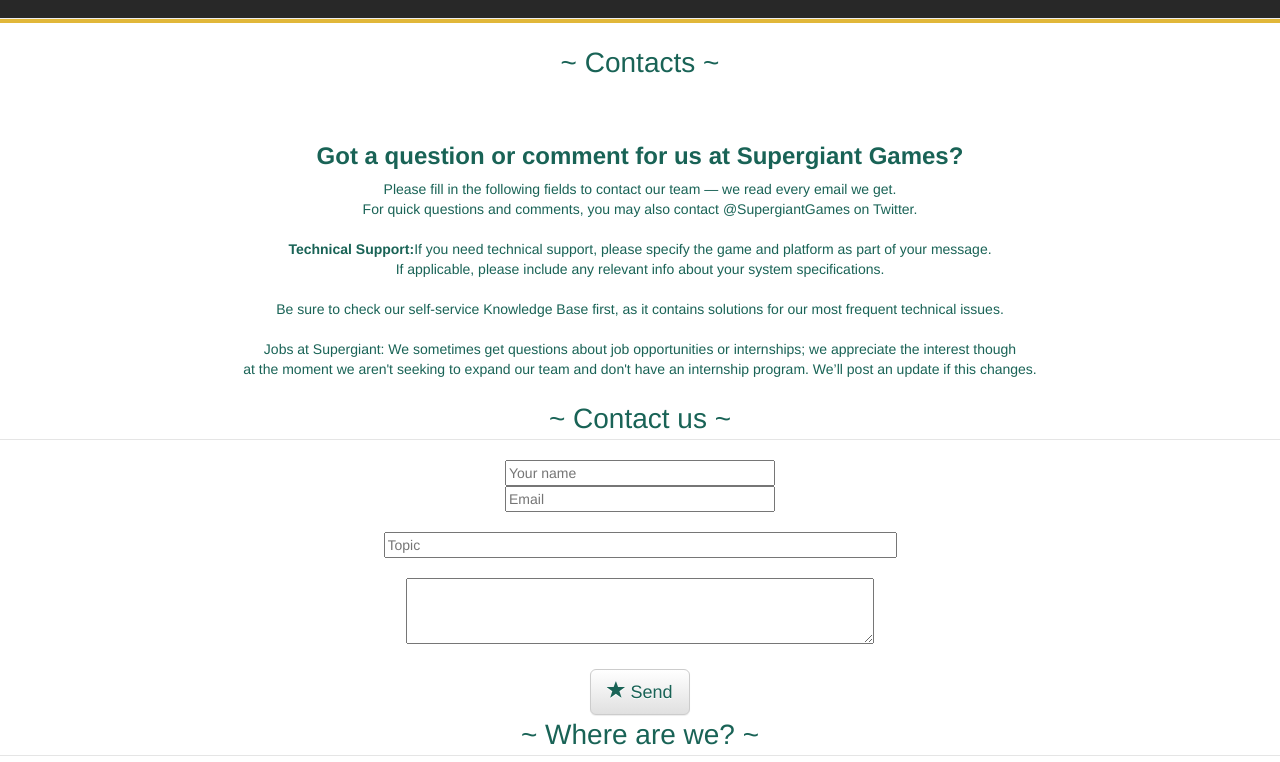
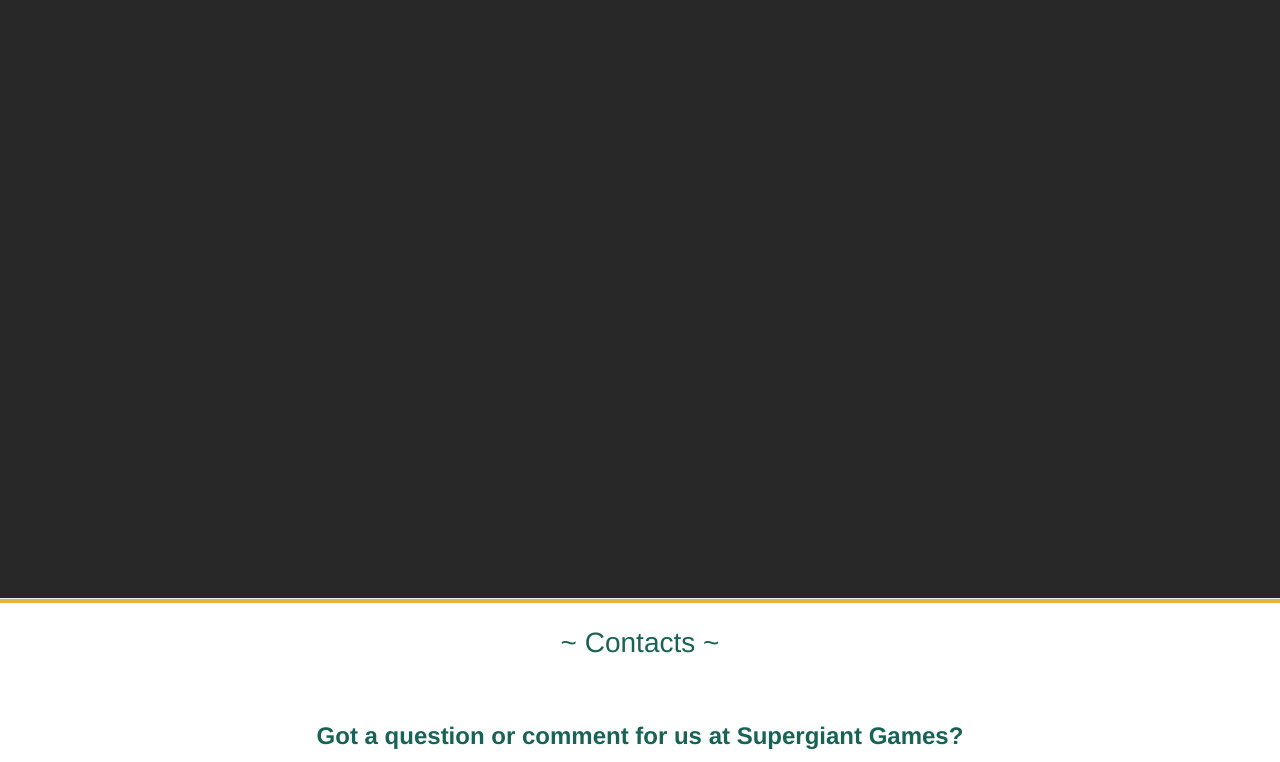
Before and after one commit to madhattersave6/madhattersave6.github.io, a plain HTML site: page contacts.html in a window 1280 px wide. Shown: the part 54-816 px from the top of the page. Drawn offline with Linux system fonts and the light colour scheme.

Commit message:
Update contacts.html

```diff
--- a/contacts.html
+++ b/contacts.html
@@ -33,6 +33,14 @@
   </div>
 </nav>
 
+<div id="headerwrap">
+<div class="container">
+<div class="row centered">
+<div class="col-lg-8 col-lg-offset-2">
+</div>
+</div>
+</div>
+</div>
 
 <hr style="background-color:#e1b739; color:#e1b739; height:3.5px; margin:0%; padding:0%;">
 
```
